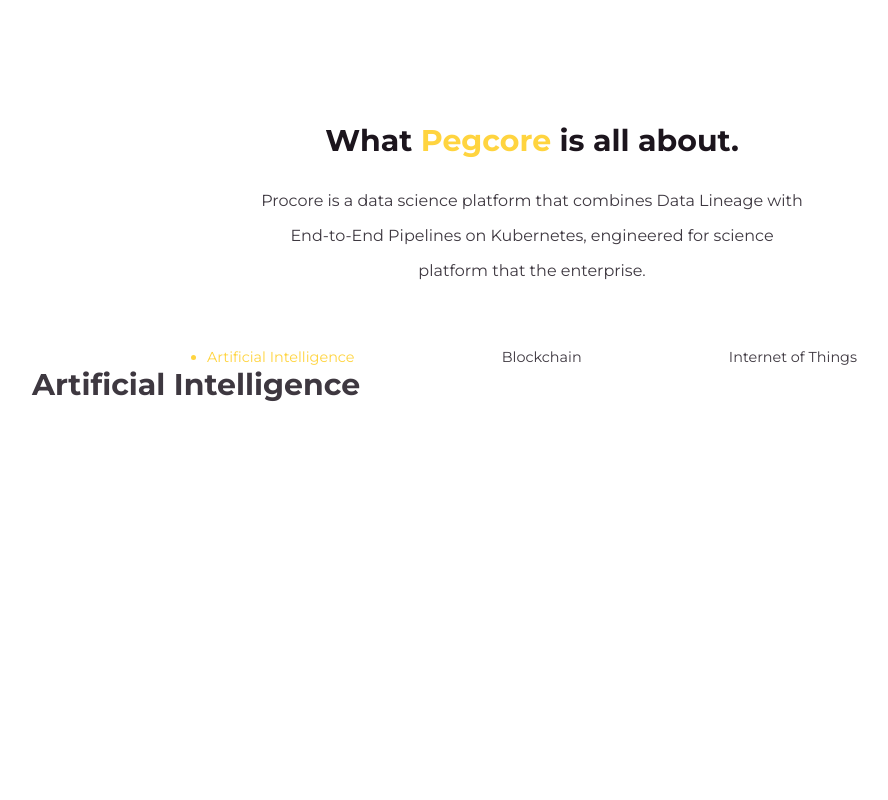
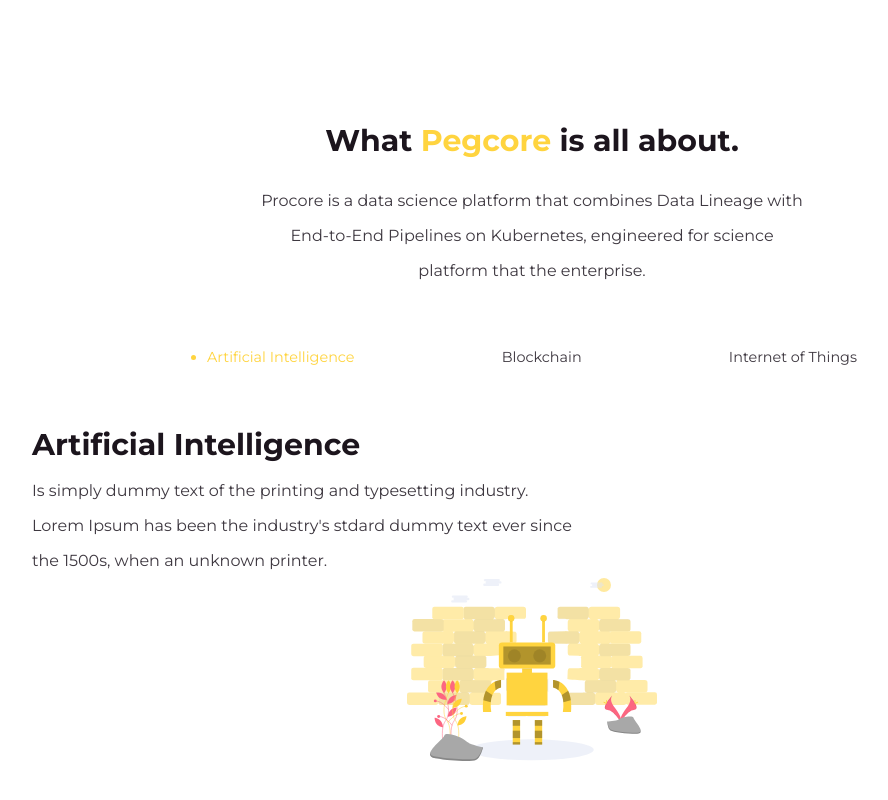
Before and after one commit to nepali-prabhat/landing, a React (Create React App) app: page / in a window 1280 px wide. Shown: the part 782-1582 px from the top of the page, without its empty margins (108-996 px from the left). Built offline with nearby package versions, Linux system fonts and the light colour scheme.

Commit message:
top part done

```diff
--- a/src/App.css
+++ b/src/App.css
@@ -251,7 +251,21 @@
   list-style: disc !important;
 }
 .content-container{
-
+  display: grid;
+  grid-template-columns: repeat(auto-fill, minmax(550px,1fr));
+  margin-top: 60px;
+}
+.content-desc{
+  max-width: 550px;
+}
+.content-desc p{
+  margin-top: calc(var(--gap) - 10px);
+}
+.service-img-container{
+  margin: 0 auto;
+}
+.service-img{
+  width:250px;
 }
 @media screen and (max-width: 1100px){
   .tabs-container{
--- a/src/index.css
+++ b/src/index.css
@@ -80,6 +80,11 @@
   font-weight: 700;
   line-height: 45px;
 }
+h2{
+  color: var(--black1);
+  font-size: 1.5em;
+  font-weight: 700;
+}
 .txt{
   line-height: 35px;
   font-size: 1rem;
--- a/src/services.js
+++ b/src/services.js
@@ -1,5 +1,5 @@
 import React, { Component } from 'react'
-
+import AI from './ai.svg';
 export default class Services extends Component {
     constructor(props) {
         super(props);
@@ -130,6 +130,12 @@
                             <h2>
                                 {this.state.tabs[this.state.activeIndex].title}
                             </h2>
+                            <p className="txt">
+                                {this.state.tabs[this.state.activeIndex].desc}
+                            </p>
+                        </div>
+                        <div className="service-img-container">
+                            <img className="service-img" src={AI} alt={this.state.tabs[this.state.activeIndex].title}/>
                         </div>
                 </div>
             </section>
```
Also changed, not shown: src/ai.svg (added).
